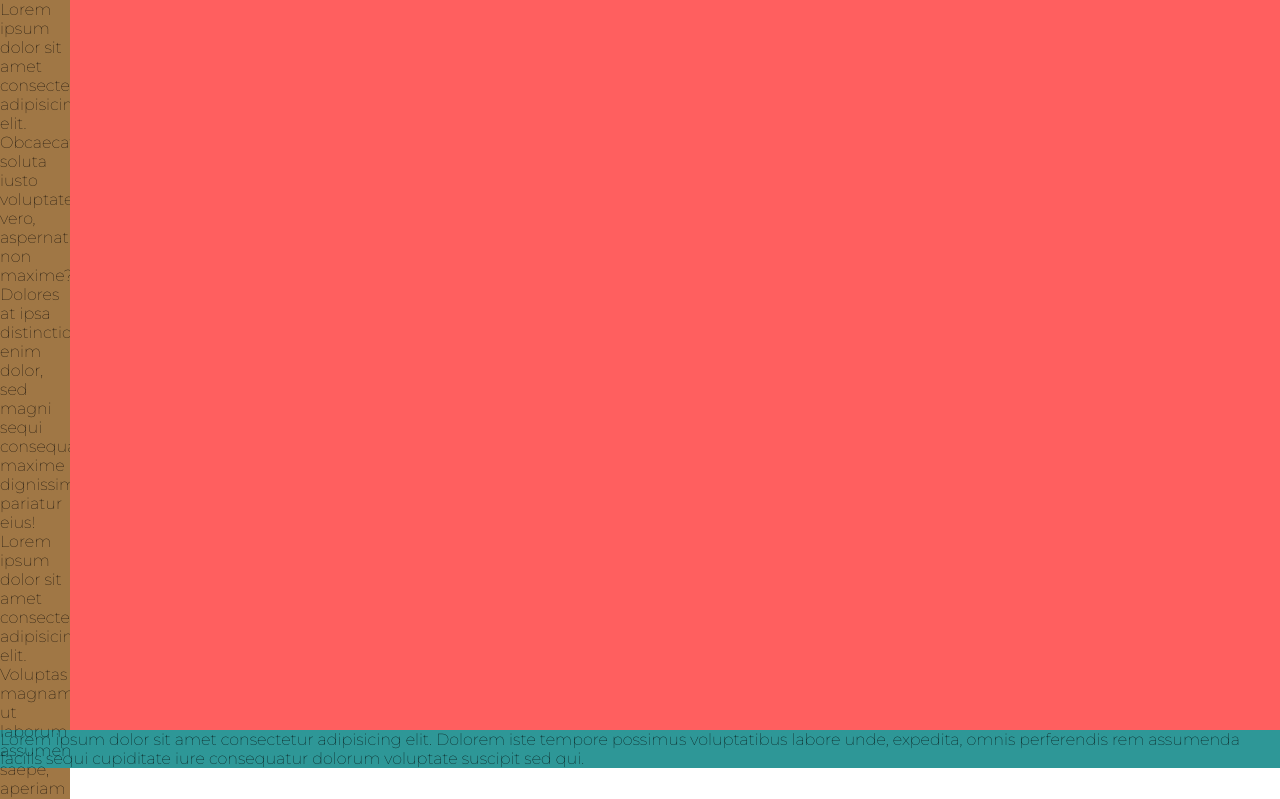
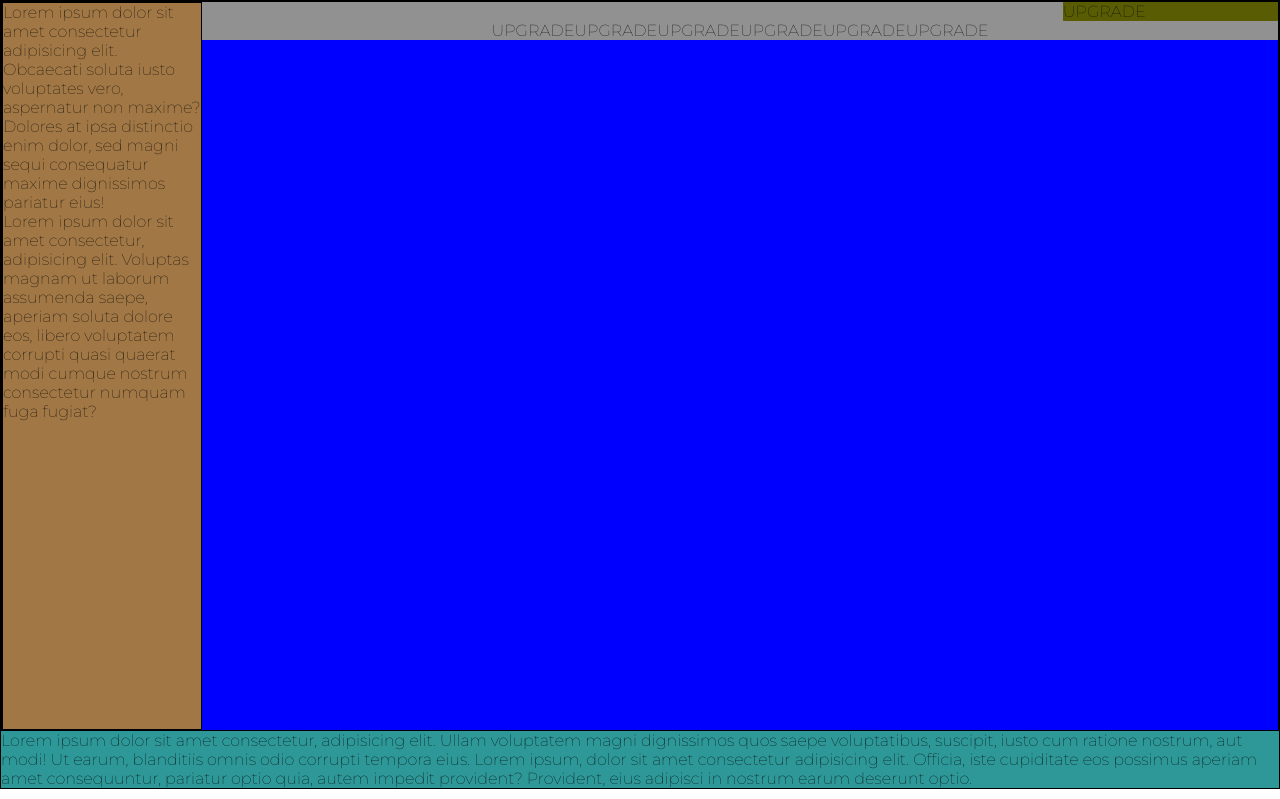
Before and after one commit to RiccardoGrande/html-css-spotifyweb, a plain HTML site: page index.html in a window 1280 px wide. Shown: the top 799 px of the page. Drawn offline with Linux system fonts and the light colour scheme.

Commit message:
add section content

```diff
--- a/assets/css/style.css
+++ b/assets/css/style.css
@@ -29,6 +29,12 @@ body{
 
 /* debug */
 
+.debug{
+
+    border: 1px solid black;
+    height: 100%;
+}
+
 .debug .top{
 
     background-color: #ff5f5f;
@@ -52,6 +58,21 @@ body{
     background-color: blue;
 
 }
+
+.debug .container{
+
+    background-color: rgb(145, 145, 145);
+
+}
+
+.debug #banner_upgrade{
+
+    background-color: #5a5c04;
+
+
+}
+
+
 /* debug */
 
 /* utility */
@@ -68,6 +89,18 @@ body{
 
 }
 
+.center{
+
+    justify-content: center;
+
+}
+
+.flex_end{
+
+    justify-content: flex-end;
+
+}
+
 
 /* utility */
 
@@ -81,7 +114,7 @@ body{
 
 .top > .sidebar {
 
-    width: 70px;
+    width: 200px;
     overflow: hidden;
 
 }
@@ -100,8 +133,22 @@ body{
 
 .top > .content {
 
-    width: calc(100% - 70px);
+    width: calc(100% - 200px);
     overflow-y: auto;
+    height: 100%;
+}
+
+.container{
+
+    width: 100%;
+
+}
+
+#banner_upgrade{
+
+    width: 20%;
+
+
 }
 
 /* layout */
--- a/index.html
+++ b/index.html
@@ -13,9 +13,9 @@
 </head>
 <body class="debug">
 
-    <div class="top">
+    <div class="debug top d_flex">
 
-        <div class="sidebar d_flex direction_column">
+        <div class="debug sidebar d_flex direction_column">
 
             <div class="sidebar_top">
                 Lorem ipsum dolor sit amet consectetur adipisicing elit. Obcaecati soluta iusto voluptates vero, aspernatur non maxime? Dolores at ipsa distinctio enim dolor, sed magni sequi consequatur maxime dignissimos pariatur eius!
@@ -25,11 +25,32 @@
             </div>
 
         </div>
-        <div class="content"></div>
+        <div class="content">
+
+            <div class="container fixed d_flex flex_end">
+
+                <div id="banner_upgrade">UPGRADE</div>
+
+            </div>
+
+            <div class="container d_flex center">
+
+                <a class="link">UPGRADE</a>
+                <a class="link">UPGRADE</a>
+                <a class="link">UPGRADE</a>
+                <a class="link">UPGRADE</a>
+                <a class="link">UPGRADE</a>
+                <a class="link">UPGRADE</a>
+
+            </div>
+
+        </div>
 
     </div>
 
-    <footer class="bottom">Lorem ipsum dolor sit amet consectetur adipisicing elit. Dolorem iste tempore possimus voluptatibus labore unde, expedita, omnis perferendis rem assumenda facilis sequi cupiditate iure consequatur dolorum voluptate suscipit sed qui.</footer>
+    <footer class="bottom">Lorem ipsum dolor sit amet consectetur, adipisicing elit. Ullam voluptatem magni dignissimos quos saepe voluptatibus, suscipit, iusto cum ratione nostrum, aut modi! Ut earum, blanditiis omnis odio corrupti tempora eius.
+    Lorem ipsum, dolor sit amet consectetur adipisicing elit. Officia, iste cupiditate eos possimus aperiam amet consequuntur, pariatur optio quia, autem impedit provident? Provident, eius adipisci in nostrum earum deserunt optio.
+    </footer>
 
 </body>
 </html>
```
